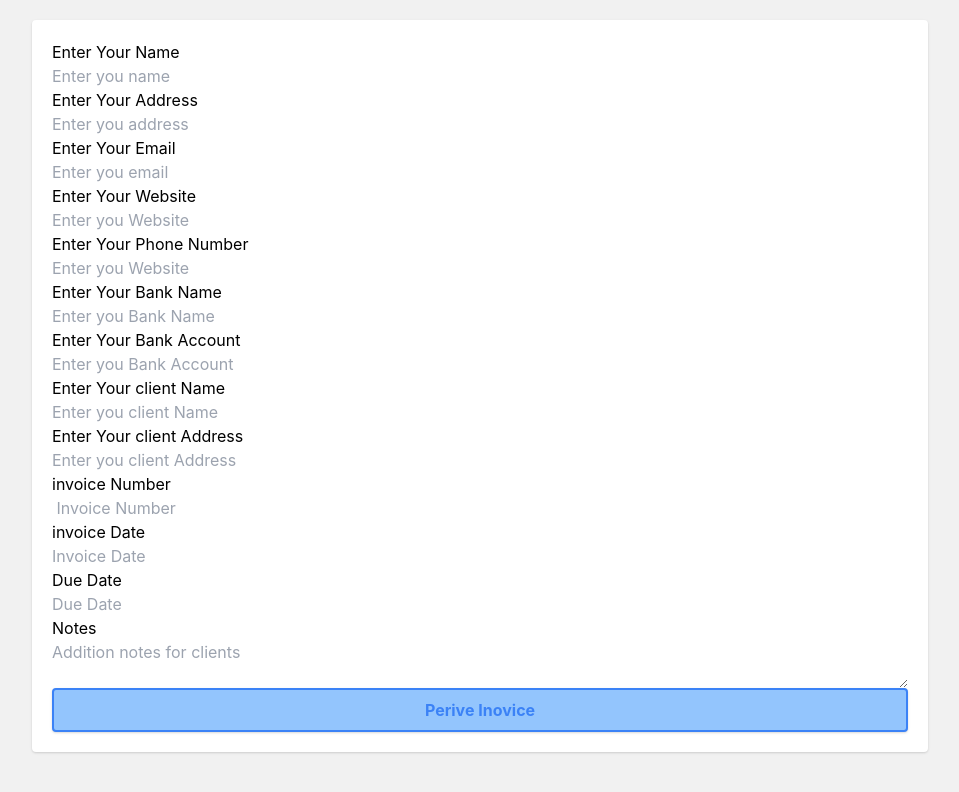
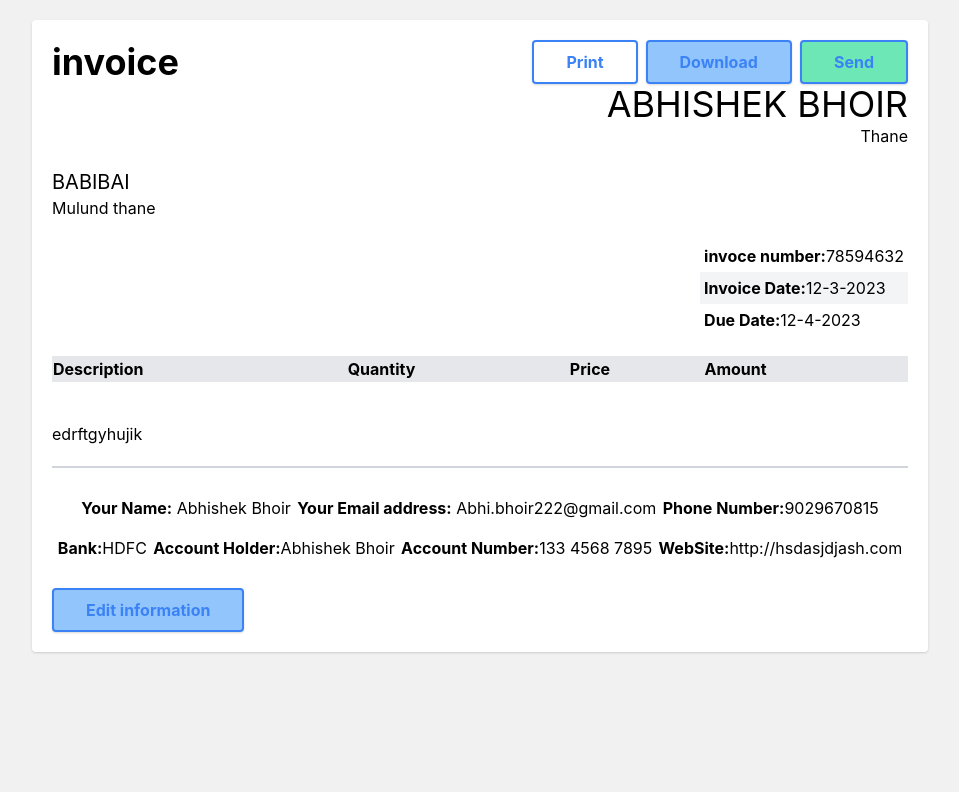
Before and after one commit to Abhibhoir222/Baithak, a React (Create React App) app: page / in a window 1280 px wide. Shown: the top 792 px of the page, without its empty margins (160-1119 px from the left). Built offline with nearby package versions, Linux system fonts and the light colour scheme; the HTML template or start-up script is replaced by a standard one.

Commit message:
list added in invoice

```diff
--- a/src/App.js
+++ b/src/App.js
@@ -6,23 +6,28 @@ import Header from "./components/Header";
 import MainDetails from "./components/MainDetails";
 import Notes from "./components/Notes";
 import Table from "./components/Table";
+import TableForm from "./components/TableForm";
 
 function App() {
-  const [showInvoice, SetShowInvoice] = useState(false);
-  const [name, setName] = useState("");
-  const [address, setAddresse] = useState("");
-  const [email, setEmail] = useState("");
-  const [phone, setPhone] = useState("");
-  const [bankName, setBankName] = useState("");
-  const [bankAccount, setBankAccount] = useState("");
-  const [website, setWebSite] = useState("");
-  const [clientName, setClientName] = useState("");
-  const [clientAddress, setClientAddress] = useState("");
-  const [invoiceNumber, setInvoiceNumber] = useState("");
-  const [invoiceDate, setInvoiceDate] = useState("");
-  const [dueDate, setDueDate] = useState("");
-  const [note, setNote] = useState("");
-
+  const [showInvoice, SetShowInvoice] = useState(true);
+  const [name, setName] = useState("Abhishek Bhoir ");
+  const [address, setAddresse] = useState("Thane");
+  const [email, setEmail] = useState("Abhi.bhoir222@gmail.com");
+  const [phone, setPhone] = useState("9029670815");
+  const [bankName, setBankName] = useState("HDFC");
+  const [bankAccount, setBankAccount] = useState("133 4568 7895");
+  const [website, setWebSite] = useState("http://hsdasjdjash.com");
+  const [clientName, setClientName] = useState("Babibai");
+  const [clientAddress, setClientAddress] = useState("Mulund thane");
+  const [invoiceNumber, setInvoiceNumber] = useState("78594632");
+  const [invoiceDate, setInvoiceDate] = useState("12-3-2023");
+  const [dueDate, setDueDate] = useState("12-4-2023");
+  const [note, setNote] = useState("edrftgyhujik");
+  const [discription, setDiscription] = useState("");
+  const [quantity, setQuantity] = useState("");
+  const [price, setPrice] = useState("");
+  const [amout, setAmount] = useState("");
+  const [list, setList] = useState([]);
   const handlePrint = () => {
     window.print();
   };
@@ -33,9 +38,23 @@ function App() {
           <div>
             <Header handlePrint={handlePrint} />
             <MainDetails name={name} address={address} email={email} />
-            <ClientDetails clientName={clientName}  clientAddress={clientAddress}  />
-            <Dates invoiceNumber={invoiceNumber} invoiceDate={invoiceDate} dueDate={dueDate} />
-            <Table />
+            <ClientDetails
+              clientName={clientName}
+              clientAddress={clientAddress}
+            />
+            <Dates
+              invoiceNumber={invoiceNumber}
+              invoiceDate={invoiceDate}
+              dueDate={dueDate}
+            />
+            <Table
+              discription={discription}
+              price={price}
+              amount={amout}
+              quantity={quantity}
+              list={list}
+              setList={setList}
+            />
             <Notes note={note} />
             <Footer
               name={name}
@@ -59,6 +78,8 @@ function App() {
           <>
             {/* name, address,email,phone,bank name,bank name,  client name, client address,invoice number,invoice date,dude date,notes */}
             <div className="flex flex-col justify-center">
+              <article className="md:grid grid-cols-2 gap-10">
+                <div className="flex flex-col">
                   <label htmlFor="name">Enter Your Name</label>
                   <input
                     text="text"
@@ -68,7 +89,8 @@ function App() {
                     value={name}
                     onChange={(e) => setName(e.target.value)}
                   />
-
+                </div>
+                <div className="flex flex-col">
                   <label htmlFor="address">Enter Your Address</label>
                   <input
                     text="text"
@@ -78,7 +100,11 @@ function App() {
                     value={address}
                     onChange={(e) => setAddresse(e.target.value)}
                   />
+                </div>
+              </article>
 
+              <article className="md:grid grid-cols-3 gap-10">
+                <div className="flex flex-col">
                   <label htmlFor="email">Enter Your Email</label>
                   <input
                     text="text"
@@ -88,7 +114,9 @@ function App() {
                     value={email}
                     onChange={(e) => setEmail(e.target.value)}
                   />
+                </div>
 
+                <div className="flex flex-col">
                   <label htmlFor="website">Enter Your Website</label>
                   <input
                     text="url"
@@ -98,7 +126,8 @@ function App() {
                     value={website}
                     onChange={(e) => setWebSite(e.target.value)}
                   />
-
+                </div>
+                <div className="flex flex-col">
                   <label htmlFor="phone">Enter Your Phone Number</label>
                   <input
                     text="text"
@@ -108,7 +137,10 @@ function App() {
                     value={phone}
                     onChange={(e) => setPhone(e.target.value)}
                   />
-
+                </div>
+              </article>
+              <article className="md:grid grid-cols-2 gap-10">
+                <div className="flex flex-col">
                   <label htmlFor="bankName">Enter Your Bank Name</label>
                   <input
                     text="text"
@@ -118,7 +150,9 @@ function App() {
                     value={bankName}
                     onChange={(e) => setBankName(e.target.value)}
                   />
+                </div>
 
+                <div className="flex flex-col">
                   <label htmlFor="bankAccount">Enter Your Bank Account</label>
                   <input
                     text="text"
@@ -128,7 +162,11 @@ function App() {
                     value={bankAccount}
                     onChange={(e) => setBankAccount(e.target.value)}
                   />
+                </div>
+              </article>
 
+              <article className="md:grid grid-cols-2 gap-10">
+                <div className="flex flex-col">
                   <label htmlFor="clientName">Enter Your client Name</label>
                   <input
                     text="text"
@@ -138,8 +176,12 @@ function App() {
                     value={clientName}
                     onChange={(e) => setClientName(e.target.value)}
                   />
+                </div>
 
-              <label htmlFor="clientAddress">Enter Your client Address</label>
+                <div className="flex flex-col">
+                  <label htmlFor="clientAddress">
+                    Enter Your client Address
+                  </label>
                   <input
                     text="text"
                     name="clientAddress"
@@ -148,7 +190,11 @@ function App() {
                     value={clientAddress}
                     onChange={(e) => setClientAddress(e.target.value)}
                   />
+                </div>
+              </article>
 
+              <article className="md:grid grid-cols-3 gap-10">
+                <div className="flex flex-col">
                   <label htmlFor="invoiceNumber">invoice Number</label>
                   <input
                     text="text"
@@ -158,7 +204,9 @@ function App() {
                     value={invoiceNumber}
                     onChange={(e) => setInvoiceNumber(e.target.value)}
                   />
+                </div>
 
+                <div className="flex flex-col">
                   <label htmlFor="invoiceDate">invoice Date</label>
                   <input
                     text="date"
@@ -168,7 +216,9 @@ function App() {
                     value={invoiceDate}
                     onChange={(e) => setInvoiceDate(e.target.value)}
                   />
+                </div>
 
+                <div className="flex flex-col">
                   <label htmlFor="dueDate">Due Date</label>
                   <input
                     text="date"
@@ -178,7 +228,23 @@ function App() {
                     value={dueDate}
                     onChange={(e) => setDueDate(e.target.value)}
                   />
-
+                </div>
+              </article>
+              {/* this is out table form */}
+              <article>
+                <TableForm
+                  discription={discription}
+                  setDiscription={setDiscription}
+                  quantity={quantity}
+                  setQuantity={setQuantity}
+                  price={price}
+                  setPrice={setPrice}
+                  amout={amout}
+                  setAmount={setAmount}
+                  setList={setList}
+                  list={list}
+                />
+              </article>
               <label htmlFor="note">Notes</label>
               <textarea
                 name="note"
@@ -189,7 +255,6 @@ function App() {
                 value={note}
                 onChange={(e) => setNote(e.target.value)}
               ></textarea>
-
               <button
                 onClick={() => SetShowInvoice(true)}
                 className="bg-blue-300 py-2 px-8 rounded text-white font-bold shadow border-2 border-blue-500 hover:bg-transparent
--- a/src/components/Notes.js
+++ b/src/components/Notes.js
@@ -1,7 +1,7 @@
 export default function Notes({ note }) {
   return (
     <>
-      <section className="mb-5">
+      <section className="mt-10 mb-5">
         <p className="lg:w-1/2 text-justfy"> {note}</p>
       </section>
     </>
--- a/src/components/Table.js
+++ b/src/components/Table.js
@@ -1,7 +1,30 @@
-export default function Table() {
+import React, { useEffect } from "react";
+export default function Table({ list,discription, quantity, price, amount }) {
   return (
     <>
-      <div className="my-5"> This is the tabel</div>
+     <table width="100%" className="mb-10">
+        <thead>
+          <tr className="bg-gray-200 p-1">
+            <td className="font-bold">Description</td>
+            <td className="font-bold">Quantity</td>
+            <td className="font-bold">Price</td>
+            <td className="font-bold">Amount</td>
+          </tr>
+        </thead>
+        {list.map(({id,discription,quantity,price,amount})=>
+          <React.Fragment key={id }>
+        <tbody>
+          <tr>
+            <td>{discription}</td>
+            <td>{quantity}</td>
+            <td>{price}</td>
+            <td>{amount}</td>
+          </tr>
+        </tbody>
+          </React.Fragment>
+        )}
+
+      </table>
     </>
   );
 }
--- /dev/null
+++ b/src/components/TableForm.js
@@ -0,0 +1,121 @@
+import React, { useEffect } from "react";
+import {v4 as uuidv4} from "uuid";
+export default function TableForm({
+  setDiscription,
+  discription,
+  quantity,
+  setQuantity,
+  price,
+  setPrice,
+  amout,
+  setAmount,
+  list,
+  setList
+}) {
+  const handleSubmit = (e) => {
+    e.preventDefault();
+
+    const newItems={
+      id:uuidv4(),
+      discription,
+      quantity,
+      price,
+      amout,
+    }
+    setDiscription("")
+    setQuantity("")
+    setPrice("")
+    setAmount("")
+    setList([...list,newItems])
+    console.log(list);
+  };
+
+  useEffect(() => {
+    const calculateAmount = (amout) => {
+      setAmount(quantity * price);
+    };
+
+    calculateAmount(amout);
+  }, [amout, price, quantity, setAmount]);
+
+  return (
+    <>
+      <form onSubmit={handleSubmit}>
+        <div className="flex flex-col md:mt-16">
+          <label htmlFor="description"> Item Description</label>
+          <input
+            type="text"
+            name="description"
+            id="description"
+            placeholder="Item description "
+            value={discription}
+            onChange={(e) => setDiscription(e.target.value)}
+          />
+        </div>
+
+        <div className="md:grid grid-cols-3 gap-10 ">
+          <div className="flex flex-col">
+            <label htmlFor="quantity"> Quantity</label>
+            <input
+              type="text"
+              name="quantity"
+              id="quantity"
+              placeholder="Quantity "
+              value={quantity}
+              onChange={(e) => setQuantity(e.target.value)}
+            />
+          </div>
+
+          <div className="flex flex-col">
+            <label htmlFor="price"> Price</label>
+            <input
+              type="text"
+              name="price"
+              id="price"
+              placeholder="Price"
+              value={price}
+              onChange={(e) => setPrice(e.target.value)}
+            />
+          </div>
+
+          <div className="flex flex-col">
+            <label htmlFor="amount">Amount</label>
+            <p>{amout}</p>
+          </div>
+        </div>
+        <button
+          type="submit"
+          className=" mb-5 bg-blue-300 py-2 px-8 rounded text-white font-bold shadow border-2 border-blue-500 hover:bg-transparent
+                hover: text-blue-500
+                transition-all duration-300"
+        >
+          Add Table Item
+        </button>
+        {/* Table Item */}
+        <table width="100%" className="mb-10">
+        <thead>
+          <tr className="bg-gray-200 p-1">
+            <td className="font-bold">Description</td>
+            <td className="font-bold">Quantity</td>
+            <td className="font-bold">Price</td>
+            <td className="font-bold">Amount</td>
+          </tr>
+        </thead>
+        {list.map(({id,discription,quantity,price,amount})=>
+          <React.Fragment key={id }>
+        <tbody>
+          <tr>
+            <td>{discription}</td>
+            <td>{quantity}</td>
+            <td>{price}</td>
+            <td>{amount}</td>
+          </tr>
+        </tbody>
+          </React.Fragment>
+        )}
+
+      </table>
+      </form>
+    </>
+  );
+}
```
Also changed, not shown: src/index.css (+17 -0 lines). Lines whose indentation alone changed are shown as unchanged.
